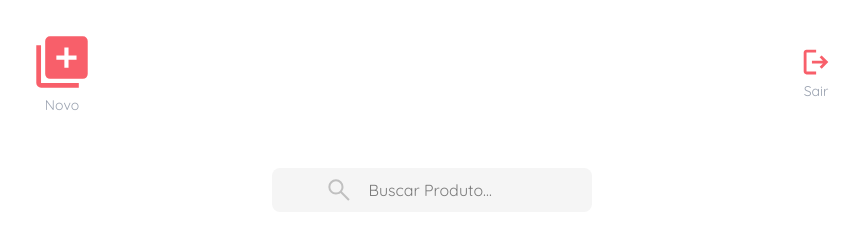
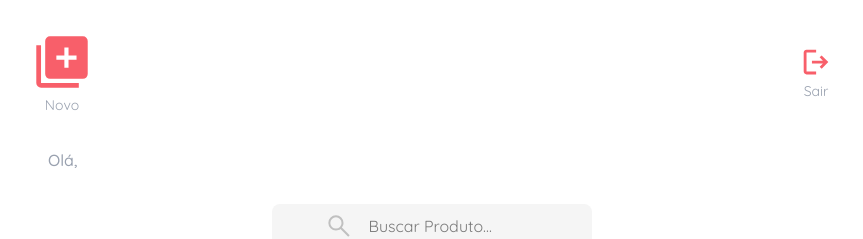
Before and after one commit to JasonAraujo1/duoCheckList-v3-, a React (Vite) app in the folder duoCheckList/: page /home in a window 1280 px wide. Shown: the top 239 px of the page, without its empty margins (208-1071 px from the left). Built offline with nearby package versions, Linux system fonts and the light colour scheme; no server answers; sample sign-in values are in the browser's storage.

Commit message:
user name dinamic home

```diff
--- a/duoCheckList/src/home/index.jsx
+++ b/duoCheckList/src/home/index.jsx
@@ -1,5 +1,5 @@
 import React, { useEffect, useState } from 'react'
-import { fetchApiIdUser } from '../services/fetchApi'
+import { fetchApiIdUser, fetchApiUsers } from '../services/fetchApi'
 import { NavLink, useNavigate } from 'react-router'
 import plus from '../assets/plus.svg';
 import search from '../assets/search.svg';
@@ -15,10 +15,11 @@ export default function Home() {
   const [cleanSelection, setCleanSelection] = useState(false);
   const [selectedCategory, setSelectedCategory] = useState("");
   const [selectedStatus, setSelectedStatus] = useState("");
+  const [userName, setUserName] = useState([]);
   const navigate = useNavigate();
 
 
-  function handleLogout(){
+  function handleLogout() {
     localStorage.clear()
     navigate("/")
   }
@@ -26,19 +27,23 @@ export default function Home() {
   useEffect(() => {
     async function onLoad() {
       const idUser = localStorage.getItem("idUser")
-      if(idUser){
+      if (idUser) {
         const data = await fetchApiIdUser(idUser)
         setDataProduct(Array.isArray(data) ? data : [])
         setDisplay(Array.isArray(data) ? data : [])
+
       }
-      else{
+      else {
         setDisplay([])
         navigate("/")
       }
       //  console.log("idUser", idUser)
       //Se o usuário não tem produtos, a API pode retornar algo que não é um array (como undefined, null ou {}). Quando isso acontece, o React tenta fazer dataProduct.map(...) em algo inválido, o que gera erro e quebra a página.
       //então usamos Array.isArray() para checar se data é um array. Se for, usamos ele. Se não for, usamos um array vazio [].
-
+      const user = await fetchApiUsers()
+      const userNamefilter = user.filter((item)=>(item.id).includes(idUser))
+      const userNameChoosed = userNamefilter.map((item)=>(item.name))
+      setUserName(userNameChoosed)
     }
     onLoad()
   }, [])
@@ -48,7 +53,7 @@ export default function Home() {
     setSearchProduct(target.value)
     const filterInput = dataProduct.filter((item) => item.product.includes(searchProduct))
     setDisplay(filterInput)
-    if(target.value === ""){
+    if (target.value === "") {
       setDisplay(dataProduct)
     }
   }
@@ -93,10 +98,13 @@ export default function Home() {
           <img src={logout} alt="" className='size-8 hover:' />
           <span className='text-gray-400 text-sm cursor-pointer'>Sair</span>
         </div>
+      </div>
 
+      <div className='flex mb-3 mx-4'>
+        <span className='text-gray-400 text-medium font-medium'>Olá, {userName}</span>
       </div>
+
       <div className='flex flex-col items-center'>
-
 
         <div className='bg-neutral-100 flex p-2 rounded-lg justify-center w-full max-w-80 mt-5 mb-6 gap-4'>
           <img src={search} alt="" className='size-7 ' />
@@ -105,7 +113,7 @@ export default function Home() {
         </div>
 
         <div className='w-full text-start cursor-pointer  h-4' onClick={handleClean}>
-          <span className={`underline text-sm flex items-center gap-1 ${cleanSelection === false ? 'hidden disabled ' : 'text-gray-500'}`}>Limpar filtros <span><img src={clean} alt="" className='size-3.5'/></span></span>
+          <span className={`underline text-sm flex items-center gap-1 ${cleanSelection === false ? 'hidden disabled ' : 'text-gray-500'}`}>Limpar filtros <span><img src={clean} alt="" className='size-3.5' /></span></span>
         </div>
 
         <div className=" ">
@@ -114,7 +122,7 @@ export default function Home() {
               <tr className=''>
                 <th className="w-30 md:w-72 text-start px-2 py-2 text-red-400 text-base">Produtos</th>
                 <th className="text-start py-2 pr-3">
-                  <select value={selectedCategory}  onChange={handleSelect} className="text-red-400  rounded  py-1  text-base md:text-sm outline-0 w-full md:w-36" >
+                  <select value={selectedCategory} onChange={handleSelect} className="text-red-400  rounded  py-1  text-base md:text-sm outline-0 w-full md:w-36" >
                     <option disabled value="">Categorias</option>
                     <option value="Sala">Sala</option>
                     <option value="Quarto">Quarto</option>
```
